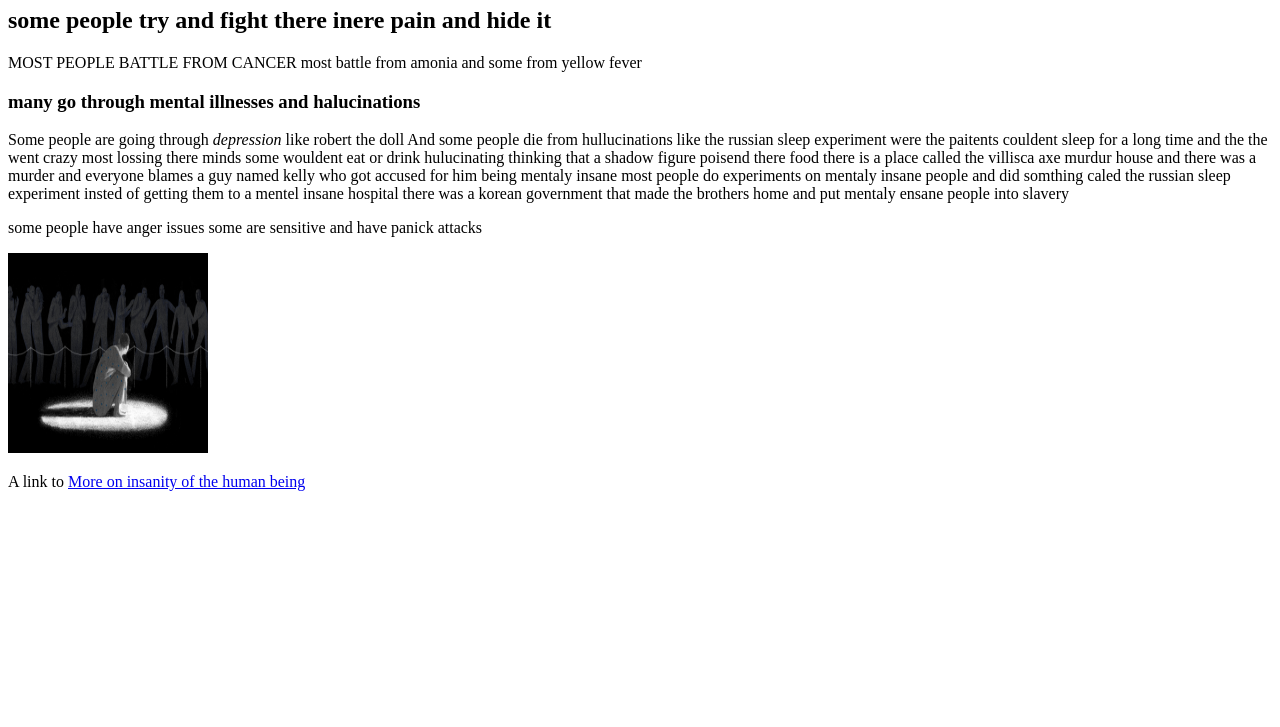
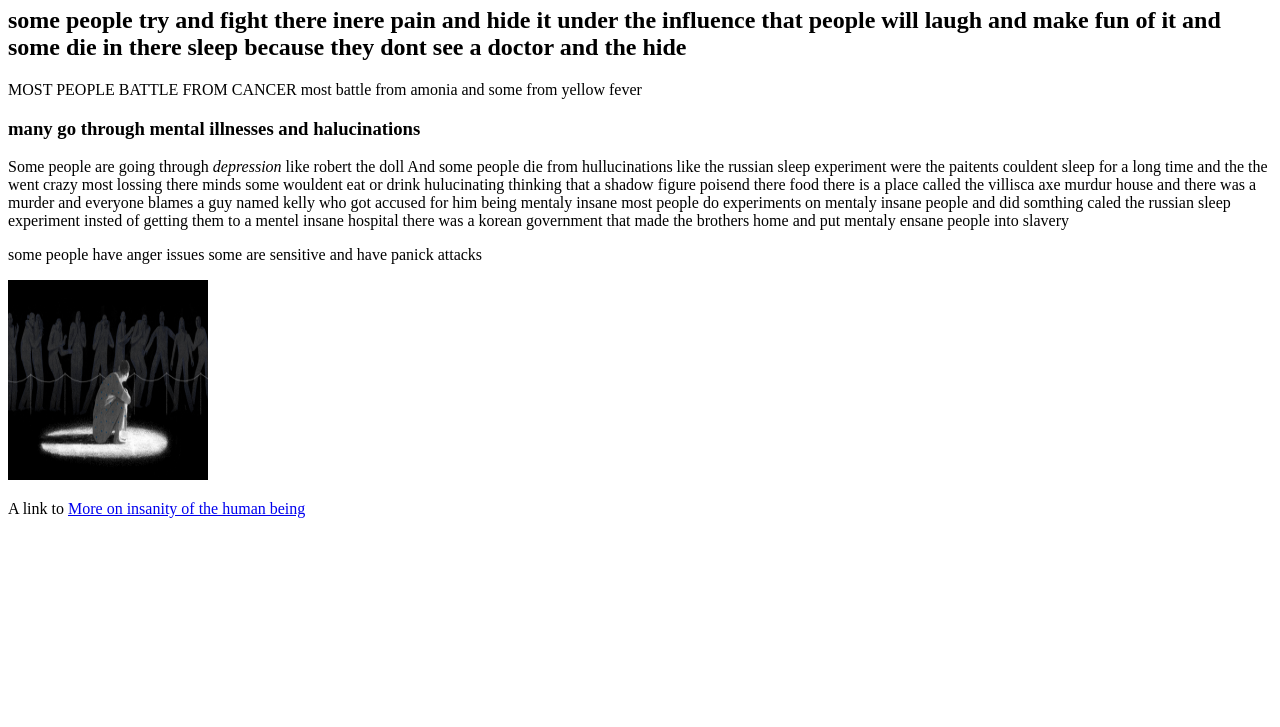
Before and after one commit to dannym32556/dannym32556.github.io, a plain HTML site: page index.html in a window 1280 px wide. Shown: the part 73-800 px from the top of the page. Drawn offline with Linux system fonts and the light colour scheme.

Commit message:
commited

```diff
--- a/index.html
+++ b/index.html
@@ -8,7 +8,7 @@
 </head>
 <body>
     <h1> talk about the emotions of humans</h1>
-    <h2>some people try and fight there inere pain and hide it</h2>
+    <h2>some people try and fight there inere pain and hide it under the influence that people will laugh and make fun of it and some die in there sleep because they dont see a doctor and the hide</h2>
     <tr>
         <td>MOST PEOPLE BATTLE FROM CANCER</td>
         <td>most battle from amonia</td>
```
